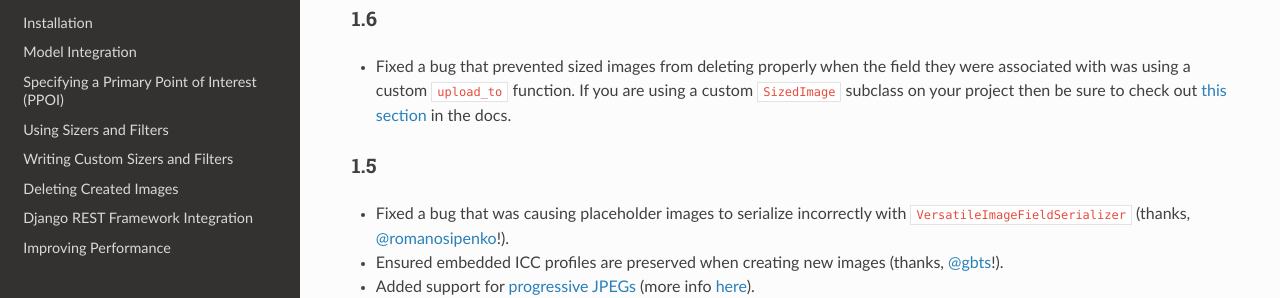
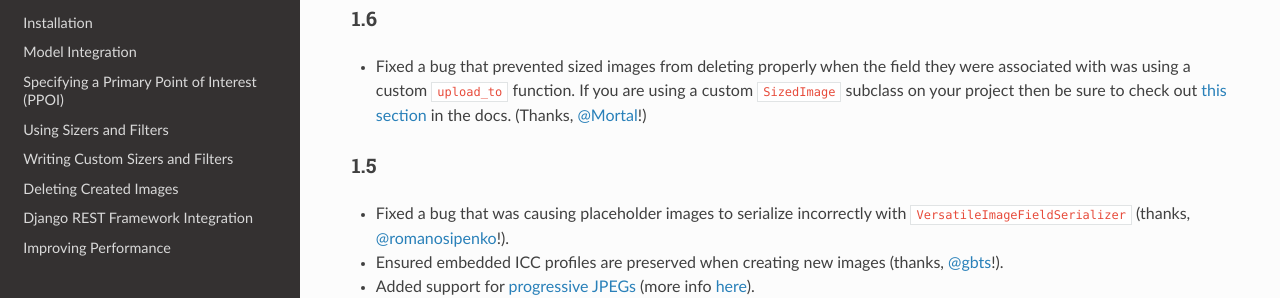
Before and after one commit to respondcreate/django-versatileimagefield, a Sphinx documentation site: the page built from docs/index.rst, in a window 1280 px wide and 900 px high, scrolled down 3556 px. Shown: the part 152-450 px from the top of the window. Built offline with Sphinx 7.4.7 and the Read the Docs theme 2.0.0, drawn with Linux system fonts in a browser that asks for light colours.

Commit message:
Adding bug fix attribution to docs
[ci skip]

```diff
--- a/docs/index.rst
+++ b/docs/index.rst
@@ -88,7 +88,7 @@ Release Notes
 
 1.6
 ^^^
-- Fixed a bug that prevented sized images from deleting properly when the field they were associated with was using a custom ``upload_to`` function. If you are using a custom ``SizedImage`` subclass on your project then be sure to check out :ref:`this section <ensuring-sized-images-deleted>` in the docs.
+- Fixed a bug that prevented sized images from deleting properly when the field they were associated with was using a custom ``upload_to`` function. If you are using a custom ``SizedImage`` subclass on your project then be sure to check out :ref:`this section <ensuring-sized-images-deleted>` in the docs. (Thanks, `@Mortal <https://github.com/Mortal>`_!)
 
 1.5
 ^^^
```
